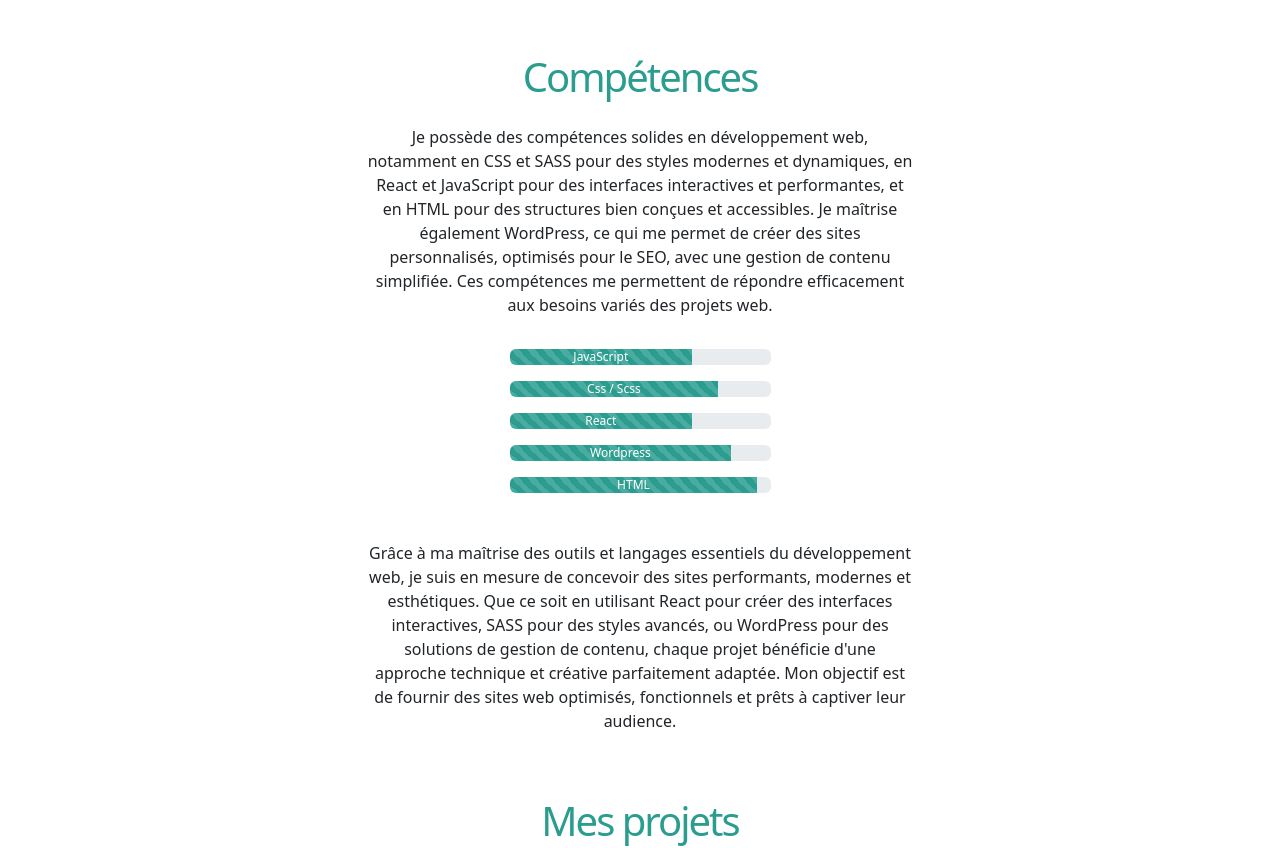
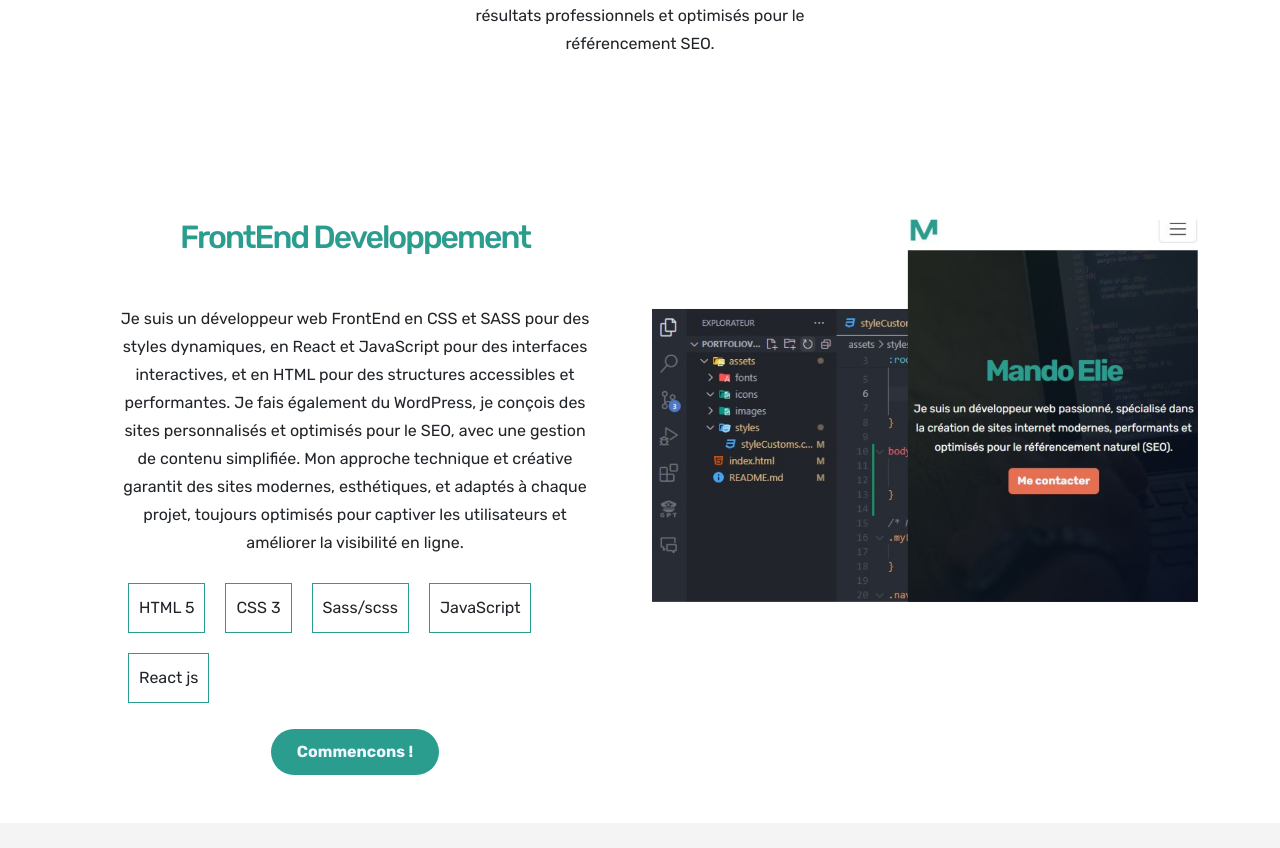
Before and after one commit to HerrGit/Portfolio, a plain HTML site: page index.html in a window 1280 px wide. Shown: the part 1949-2797 px from the top of the page. Drawn offline with nearby package versions, Linux system fonts and the light colour scheme.

Commit message:
Mise à jour 1.0

```diff
--- a/assets/styles/styleCustoms.css
+++ b/assets/styles/styleCustoms.css
@@ -1,9 +1,15 @@
+@import url('https://fonts.googleapis.com/css2?family=Rubik:ital,wght@0,300..900;1,300..900&display=swap');
 
 :root {
     --primary-color : #2A9D8F;
     --button-color : #E76F51;
     --spacing-section : 80px;
     --color-card : #F4F4F4 ;
+}
+
+body {
+    font-family: "Rubik", serif !important;
+    line-height: 28px !important;
 }
 
 /* Navigation */
@@ -67,7 +73,9 @@
     font-weight: bold !important;
 }
 .contactbtn {
-    background-color: #E76F51 !important;
+    background-color: var(--primary-color) !important;
+    padding: 10px 25px !important;
+    border-radius: 50px !important;
 }
 
 .contactbtn:focus {
@@ -85,9 +93,22 @@ h2 {
     letter-spacing: -2px;
 }
 
-.progress-bar {
-    background-color: var(--primary-color) !important; /* Vert clair */
+
+.programmationlangage span {
+
+    border: 1px solid var(--primary-color);
+    margin: 10px;
+    padding: 10px;
+    text-align: center;
+    cursor: pointer;
 }
+
+.contactcompetences {
+    background-color: var(--primary-color) !important;
+    padding: 10px 25px !important;
+    border-radius: 50px !important;
+}
+
 
 .afterlanding {
     margin: var(--spacing-section) 0px;
@@ -128,11 +149,20 @@ i {
 }
 
 /* Projets */
+.projet {
+    padding: 80px 0px;
+    background-color: #F4F4F4;
+}
 .card {
     border: none !important;
-    background-color: var(--color-card)  !important;
+    background-color: white !important;
 }
 
+@media (max-width: 766px) {
+    .card {
+        margin: 20px 0px;
+    }
+}
 .card .btnvoirplus {
     text-decoration: none;
     color: var(--primary-color);
--- a/index.html
+++ b/index.html
@@ -107,48 +107,43 @@
         <!-- Competences start -->
         <div class="container">
             <div class="competences" id="competences">
-                <h2 class="display-6">Compétences</h2>
+                <!-- <h2 class="display-6">Compétences</h2> -->
                 <div class="row text-center">
-                    <div class="col-md-6 mx-auto mt-3">
-                        <p>Je possède des compétences solides en développement web, notamment en CSS et SASS pour des styles modernes et dynamiques, en React et JavaScript pour des interfaces interactives et performantes, et en HTML pour des structures bien conçues et accessibles. Je maîtrise également WordPress, ce qui me permet de créer des sites personnalisés, optimisés pour le SEO, avec une gestion de contenu simplifiée. Ces compétences me permettent de répondre efficacement aux besoins variés des projets web.</p>
+                    <div class="col-md-6 mx-auto mt-3 p-5">
+                        <h2 class="display-7">FrontEnd Developpement</h2>
+                        <p class="mt-5">Je suis un développeur web FrontEnd en CSS et SASS pour des styles dynamiques, en React et JavaScript pour des interfaces interactives, et en HTML pour des structures accessibles et performantes. Je fais également du WordPress, je conçois des sites personnalisés et optimisés pour le SEO, avec une gestion de contenu simplifiée. Mon approche technique et créative garantit des sites modernes, esthétiques, et adaptés à chaque projet, toujours optimisés pour captiver les utilisateurs et améliorer la visibilité en ligne.</p>
+
+                        <div class="programmationlangage nav">
+                            <span>HTML 5</span>
+                            <span>CSS 3</span>
+                            <span>Sass/scss</span>
+                            <span>JavaScript</span>
+                            <span>React js</span>
+                        </div>
+
+                        <a href="#contact" class="btn contactcompetences mt-3">Commencons ! </a>
+
+                    </div>
+
+                    <div class="col-md-6 mx-auto my-5">
+                        <img src="./assets/images/competences.png" alt="" class="img-fluid">
                     </div>
                 </div>
-                <div class="row">
-                    <div class="col-md-3 mt-3 mx-auto">
-                        <div class="progress" role="progressbar" aria-label="Animated striped example" aria-valuenow="75" aria-valuemin="0" aria-valuemax="100">
-                            <div class="progress-bar progress-bar-striped progress-bar-animated" style="width: 70%;">JavaScript</div>
-                        </div>
-                        <div class="progress my-3" role="progressbar" aria-label="Animated striped example" aria-valuenow="75" aria-valuemin="0" aria-valuemax="100">
-                            <div class="progress-bar progress-bar-striped progress-bar-animated" style="width: 80%;">Css / Scss</div>
-                        </div>
-                        <div class="progress" role="progressbar" aria-label="Animated striped example" aria-valuenow="75" aria-valuemin="0" aria-valuemax="100">
-                            <div class="progress-bar progress-bar-striped progress-bar-animated" style="width: 70%;">React</div>
-                        </div>
-                        <div class="progress my-3" role="progressbar" aria-label="Animated striped example" aria-valuenow="75" aria-valuemin="0" aria-valuemax="100">
-                            <div class="progress-bar progress-bar-striped progress-bar-animated" style="width: 85%;">Wordpress</div>
-                        </div>
-                        <div class="progress" role="progressbar" aria-label="Animated striped example" aria-valuenow="75" aria-valuemin="0" aria-valuemax="100">
-                            <div class="progress-bar progress-bar-striped progress-bar-animated" style="width: 95%;">HTML</div>
-                        </div>
-                    </div>
-                </div>
-                <div class="row text-center">
-                    <div class="col-md-6 mx-auto my-5">
-                        <p>Grâce à ma maîtrise des outils et langages essentiels du développement web, je suis en mesure de concevoir des sites performants, modernes et esthétiques. Que ce soit en utilisant React pour créer des interfaces interactives, SASS pour des styles avancés, ou WordPress pour des solutions de gestion de contenu, chaque projet bénéficie d'une approche technique et créative parfaitement adaptée. Mon objectif est de fournir des sites web optimisés, fonctionnels et prêts à captiver leur audience.</p>
-                    </div>
-                </div>
+
+
             </div>
         </div>
         <!-- Competences End -->
 
         <!-- Projects => Start -->
+        <div class="projet">
             <div class="container">
                 <h2 class="display-6">Mes projets</h2>
 
                 <div class="row text-center my-5">
                     <div class="col-md-4">
                         <div class="card">
-                        <img src="https://via.placeholder.com/350x200" class="card-img-top" alt="...">
+                            <img src="./assets/images/Projet.png" class="card-img-top" alt="Présentation du Projet">
                             <div class="card-body">
                               <h5 class="card-title">Model Site</h5>
                               <p class="card-text">Créer un portfolio dynamique et interactif pour vous-même.</p>
@@ -158,7 +153,7 @@
                     </div>
                     <div class="col-md-4">
                         <div class="card">
-                        <img src="https://via.placeholder.com/350x200" class="card-img-top" alt="...">
+                            <img src="./assets/images/Projet.png" class="card-img-top" alt="Présentation du Projet">
                             <div class="card-body">
                               <h5 class="card-title">Blog avec Système de Commentaires</h5>
                               <p class="card-text">Créer un blog avec un système de commentaires où les utilisateurs peuvent publier leurs avis (sans backend, en utilisant un mock ou une API externe).</p>
@@ -168,7 +163,7 @@
                     </div>
                     <div class="col-md-4">
                         <div class="card">
-                        <img src="https://via.placeholder.com/350x200" class="card-img-top" alt="...">
+                            <img src="./assets/images/Projet.png" class="card-img-top" alt="Présentation du Projet">
                             <div class="card-body">
                               <h5 class="card-title">Site E-commerce Simple</h5>
                               <p class="card-text">Créer un site e-commerce avec une page de produits, un panier, et un système de commande (simulé).</p>
@@ -182,7 +177,7 @@
                 <div class="row text-center my-5">
                     <div class="col-md-4">
                         <div class="card">
-                        <img src="https://via.placeholder.com/350x200" class="card-img-top" alt="...">
+                            <img src="./assets/images/Projet.png" class="card-img-top" alt="Présentation du Projet">
                             <div class="card-body">
                               <h5 class="card-title">Model Site</h5>
                               <p class="card-text">Créer un portfolio dynamique et interactif pour vous-même.</p>
@@ -192,7 +187,7 @@
                     </div>
                     <div class="col-md-4">
                         <div class="card">
-                        <img src="https://via.placeholder.com/350x200" class="card-img-top" alt="...">
+                            <img src="./assets/images/Projet.png" class="card-img-top" alt="Présentation du Projet">
                             <div class="card-body">
                               <h5 class="card-title">Blog avec Système de Commentaires</h5>
                               <p class="card-text">Créer un blog avec un système de commentaires où les utilisateurs peuvent publier leurs avis (sans backend, en utilisant un mock ou une API externe).</p>
@@ -202,7 +197,7 @@
                     </div>
                     <div class="col-md-4">
                         <div class="card">
-                        <img src="https://via.placeholder.com/350x200" class="card-img-top" alt="...">
+                            <img src="./assets/images/Projet.png" class="card-img-top" alt="Présentation du Projet">
                             <div class="card-body">
                               <h5 class="card-title">Site E-commerce Simple</h5>
                               <p class="card-text">Créer un site e-commerce avec une page de produits, un panier, et un système de commande (simulé).</p>
@@ -212,6 +207,7 @@
                     </div>
                 </div>
 
+            </div>
         </div>
         <!-- Projects => Ende -->
 
@@ -240,11 +236,10 @@
         </div>
         <!-- Contact End -->
 
-
         <!-- Footer => Start -->
         <div class="container">
             <footer class="d-flex flex-wrap justify-content-between align-items-center py-3 my-4 border-top">
-              <p class="col-md-4 mb-0 text-body-secondary">&copy; 2024 Mando Elie.</p>
+              <p class="col-md-4 mb-0 text-body-secondary">&copy; 2025 Mando Elie.</p>
 
               <a href="/" class="col-md-4 d-flex align-items-center justify-content-center mb-3 mb-md-0 me-md-auto link-body-emphasis text-decoration-none">
                 <svg class="bi me-2" width="40" height="32"><use xlink:href="#bootstrap"/></svg>
```
Also changed, not shown: assets/images/Projet.png (added), assets/images/competences.png (added), 1 other file. Lines whose indentation alone changed are shown as unchanged.
